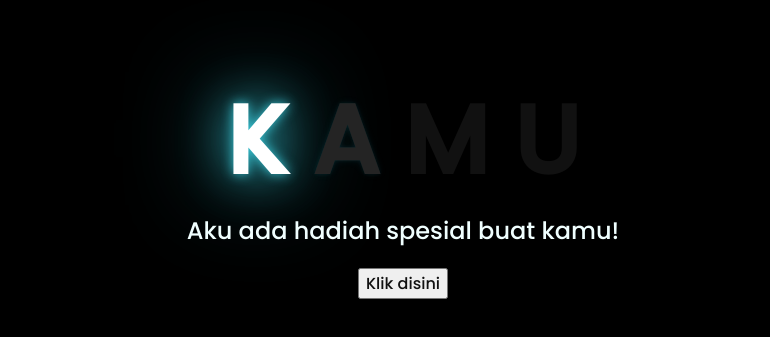
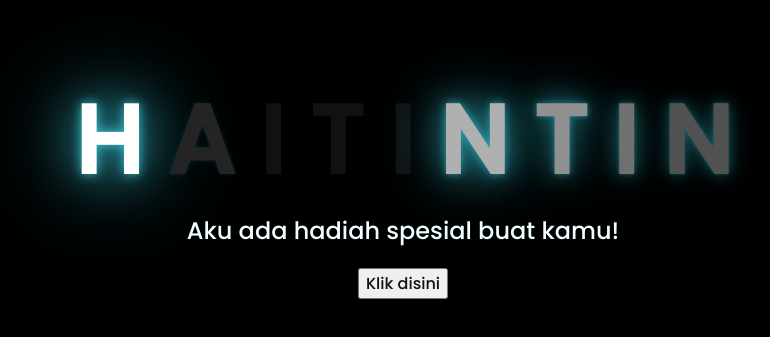
Before and after one commit to rizqimaulana8/specialforyou, a plain HTML site: page index.html in a window 1280 px wide. Shown: the part 225-562 px from the top of the page, without its empty margins (245-1015 px from the left). Drawn offline with Linux system fonts and the light colour scheme.

Commit message:
Update index.html

```diff
--- a/index.html
+++ b/index.html
@@ -11,10 +11,15 @@
 <body>
     <div class="greetings">
     <!-- silahkan menambah kata sesuai keinginan dengan <span>text...</span -->
-        <span>K</span>
+        <span>H</span>
         <span>A</span>
-        <span>M</span>
-        <span>U</span>
+        <span>I</span>
+        <span>T</span>
+        <span>I</span>
+        <span>N</span>
+        <span>T</span>
+        <span>I</span>
+        <span>N</span>
     </div>
 
     <div class="description">
```
